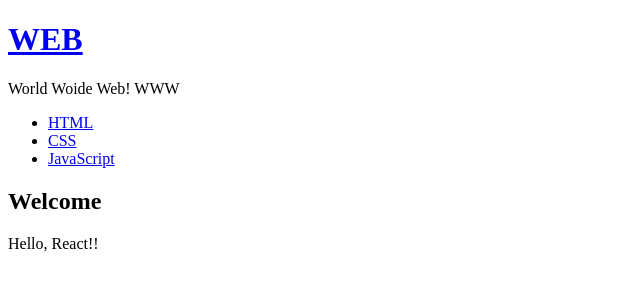
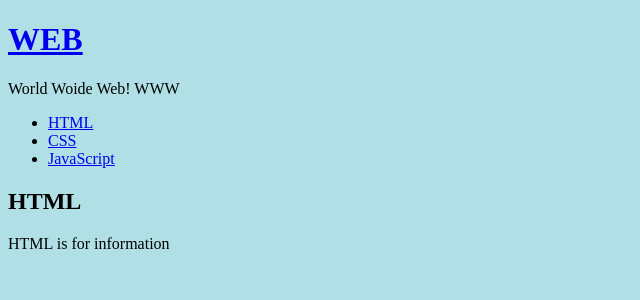
Before and after one commit to mandoo-su/react-app, a React (Create React App) app: page / in a window 1280 px wide. Shown: the top 300 px of the page, without its empty margins (0-640 px from the left). Built offline with nearby package versions, Linux system fonts and the light colour scheme.

Commit message:
React 다시 끄적끄적_내일 이벤트

```diff
--- a/src/App.js
+++ b/src/App.js
@@ -7,15 +7,15 @@ import Subject from "./components/Subject";
 
 
 
-class App extends Component{
+class App extends Component{//App 이라는 컴포넌트
   constructor(props){
     //component가 실행될때 constructor 가 가장 앞에 있으면 제일 먼저 실행되서 초기화 담당
     super(props);
     this.state={
-      mode:'welcome',
+      mode:'read',
       subject:{title:'WEB',sub:'World Woide Web! WWW'},
       welcome:{title:'Welcome', desc:'Hello, React!!'},
-      contents:[
+      contents:[//데이터가 여러개
         {id:1, title:'HTML', desc:'HTML is for information'},
         {id:2, title:'CSS', desc:'CSS is for desing'},
         {id:3, title:'JavaScript', desc:'JavaScript is for interactive'}
@@ -23,13 +23,15 @@ class App extends Component{
     }
   }
   render(){
+    console.log('App render');
     //props나 state가 바뀌면 화면이 다시 그려진다. render 다시 호출
     var _title, _desc = null;
     if(this.state.mode==='welcome'){
       _title=this.state.welcome.title;
       _desc=this.state.welcome.desc;
     }else if(this.state.mode==='read'){
-
+      _title=this.state.contents[0].title;
+      _desc=this.state.contents[0].desc;
     }
     return(
       //title="WEB" sub="world wide handsome web!"></Subject>
--- a/src/components/Content.js
+++ b/src/components/Content.js
@@ -2,6 +2,7 @@ import React, { Component } from 'react';
 
 class Content extends Component{
     render(){
+      console.log('Content render');
       return(
         <article>
           <h2>{this.props.title}</h2>
--- a/src/components/Subject.js
+++ b/src/components/Subject.js
@@ -2,10 +2,11 @@ import React, { Component } from 'react';
 
 class Subject extends Component{
     render(){
+      console.log('Subject render');
       return (//header 1개의 최상위 태그만 사용
         <header>
-        <h1><a href="/">{this.props.title}</a></h1>
-        {this.props.sub}
+        <h1><a href="/">{this.props.title}</a>
+        </h1>{this.props.sub}
         </header>
       );
     }
--- a/src/components/TOC.js
+++ b/src/components/TOC.js
@@ -2,6 +2,7 @@ import React, { Component } from 'react';
 
 class TOC extends Component{
     render(){
+      console.log('TOC render');
       var lists=[];
       var data= this.props.data;
       var i=0;
--- a/src/index.css
+++ b/src/index.css
@@ -12,6 +12,6 @@ code {
     monospace;
 }
 */
-/*body{
+body{
   background-color: powderblue;
-}*/
+}
```
Also changed, not shown: public/pure.html (line endings or trailing spaces), 1 other file (tests, documents, lock files or other folders).
